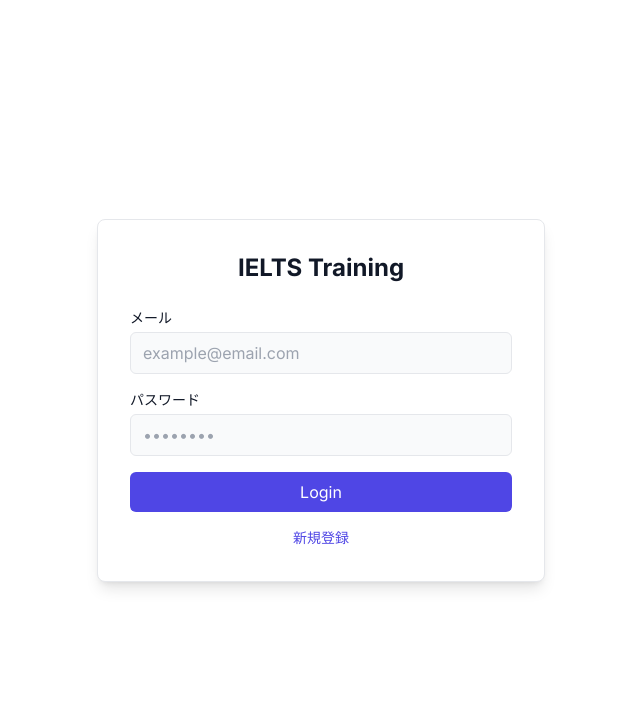
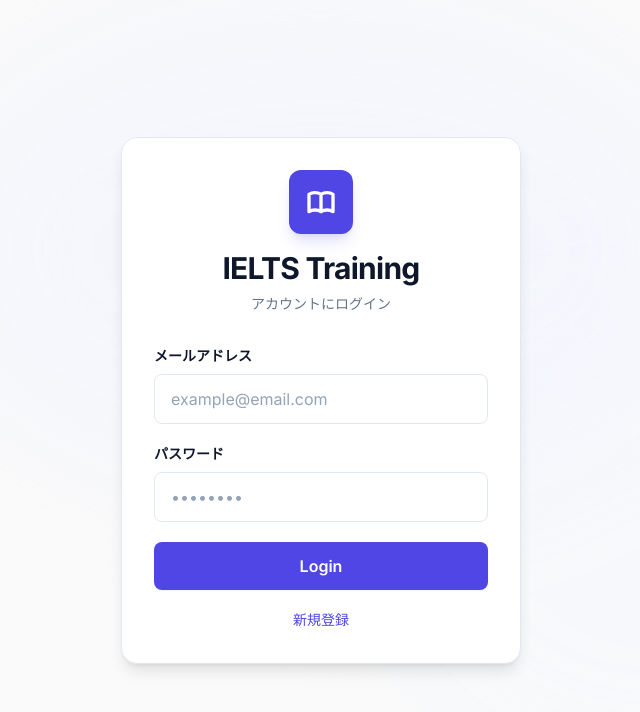
Before and after one commit to RikuTerayama/IELTS-Training, a Next.js app: page /login in a window 1280 px wide. Shown: the top 712 px of the page, without its empty margins (319-959 px from the left). Built offline with nearby package versions, Linux system fonts and the light colour scheme; no server answers.

Commit message:
Update page.tsx

```diff
--- a/app/(auth)/login/page.tsx
+++ b/app/(auth)/login/page.tsx
@@ -216,15 +216,34 @@ export default function LoginPage() {
   };
 
   return (
-    <div className="flex min-h-screen items-center justify-center bg-bg">
-      <div className="w-full max-w-md rounded-lg bg-surface border border-border p-8 shadow-theme-lg">
-        <h1 className="mb-6 text-center text-2xl font-bold text-text">
+    <div className="flex min-h-screen items-center justify-center bg-[#FAFAFA] text-slate-900 font-sans relative overflow-hidden">
+      {/* 背景装飾（LandingPageスタイル） */}
+      <div className="fixed inset-0 z-0 overflow-hidden pointer-events-none">
+        <div className="absolute top-0 left-1/2 -translate-x-1/2 w-[800px] h-[500px] bg-indigo-50/60 rounded-[100%] blur-3xl opacity-70" />
+        <div className="absolute bottom-0 right-0 w-[600px] h-[500px] bg-blue-50/40 rounded-[100%] blur-3xl opacity-60" />
+      </div>
+
+      {/* ログインフォームカード */}
+      <div className="relative z-10 w-full max-w-md px-6">
+        <div className="rounded-2xl bg-white border border-slate-200 p-8 shadow-lg">
+          {/* ロゴとタイトル */}
+          <div className="text-center mb-8">
+            <div className="inline-flex items-center justify-center w-16 h-16 bg-indigo-600 rounded-xl mb-4 shadow-lg shadow-indigo-500/20">
+              <svg className="w-8 h-8 text-white" fill="none" viewBox="0 0 24 24" stroke="currentColor" strokeWidth={2.5}>
+                <path strokeLinecap="round" strokeLinejoin="round" d="M12 6.253v13m0-13C10.832 5.477 9.246 5 7.5 5S4.168 5.477 3 6.253v13C4.168 18.477 5.754 18 7.5 18s3.332.477 4.5 1.253m0-13C13.168 5.477 14.754 5 16.5 5c1.747 0 3.332.477 4.5 1.253v13C19.832 18.477 18.247 18 16.5 18c-1.746 0-3.332.477-4.5 1.253" />
+              </svg>
+            </div>
+            <h1 className="text-3xl font-bold tracking-tight text-slate-900 mb-2">
               IELTS Training
             </h1>
-        <form onSubmit={handleSubmit} className="space-y-4">
+            <p className="text-sm text-slate-500">
+              {isSignUp ? '新規アカウントを作成' : 'アカウントにログイン'}
+            </p>
+          </div>
+          <form onSubmit={handleSubmit} className="space-y-5">
             <div>
-            <label htmlFor="email" className="block text-sm font-medium text-text">
-              メール
+              <label htmlFor="email" className="block text-sm font-semibold text-slate-900 mb-2">
+                メールアドレス
               </label>
               <input
                 id="email"
@@ -234,11 +253,11 @@ export default function LoginPage() {
                 autoComplete="email"
                 required
                 placeholder="example@email.com"
-              className="mt-1 block w-full rounded-md border border-border bg-surface-2 px-3 py-2 text-gray-900 placeholder:text-placeholder focus:border-primary focus:outline-none focus:ring-2 focus:ring-primary/20 transition-all duration-200"
+                className="w-full rounded-lg border border-slate-200 bg-white px-4 py-3 text-slate-900 placeholder:text-slate-400 focus:border-indigo-500 focus:outline-none focus:ring-2 focus:ring-indigo-500/20 transition-all duration-200"
               />
             </div>
             <div>
-            <label htmlFor="password" className="block text-sm font-medium text-text">
+              <label htmlFor="password" className="block text-sm font-semibold text-slate-900 mb-2">
                 パスワード
               </label>
               <input
@@ -249,44 +268,57 @@ export default function LoginPage() {
                 autoComplete={isSignUp ? "new-password" : "current-password"}
                 required
                 placeholder="••••••••"
-              className="mt-1 block w-full rounded-md border border-border bg-surface-2 px-3 py-2 text-gray-900 placeholder:text-placeholder focus:border-primary focus:outline-none focus:ring-2 focus:ring-primary/20 transition-all duration-200"
+                className="w-full rounded-lg border border-slate-200 bg-white px-4 py-3 text-slate-900 placeholder:text-slate-400 focus:border-indigo-500 focus:outline-none focus:ring-2 focus:ring-indigo-500/20 transition-all duration-200"
               />
             </div>
             {error && (
-            <div className="rounded-md bg-danger/10 border border-danger/20 p-3 text-sm text-danger">
-              {error}
+              <div className="rounded-xl bg-red-50 border border-red-200 p-4 text-sm text-red-900">
+                <div className="flex items-start gap-2">
+                  <svg className="w-5 h-5 text-red-600 shrink-0 mt-0.5" fill="none" viewBox="0 0 24 24" stroke="currentColor" strokeWidth={2}>
+                    <path strokeLinecap="round" strokeLinejoin="round" d="M12 8v4m0 4h.01M21 12a9 9 0 11-18 0 9 9 0 0118 0z" />
+                  </svg>
+                  <div className="flex-1">{error}</div>
+                </div>
               </div>
             )}
             {signUpSuccess && (
-            <div className="rounded-md bg-success-bg/50 border border-success-border/50 p-3 text-sm text-success">
-              <p className="mb-2">サインアップが完了しました！</p>
+              <div className="rounded-xl bg-emerald-50 border border-emerald-200 p-4 text-sm text-emerald-900">
+                <div className="flex items-start gap-2 mb-3">
+                  <svg className="w-5 h-5 text-emerald-600 shrink-0 mt-0.5" fill="none" viewBox="0 0 24 24" stroke="currentColor" strokeWidth={2}>
+                    <path strokeLinecap="round" strokeLinejoin="round" d="M9 12l2 2 4-4m6 2a9 9 0 11-18 0 9 9 0 0118 0z" />
+                  </svg>
+                  <div className="flex-1">
+                    <p className="font-semibold mb-1">サインアップが完了しました！</p>
                     <p className="mb-2">確認メールを送信しました。メールボックス（スパムフォルダも含む）を確認してください。</p>
                     <button
                       type="button"
                       onClick={handleResendConfirmation}
                       disabled={resendingEmail}
-                className="text-link hover:text-link-hover underline transition-colors duration-200 disabled:opacity-50 disabled:cursor-not-allowed"
+                      className="text-emerald-700 hover:text-emerald-900 underline font-medium transition-colors duration-200 disabled:opacity-50 disabled:cursor-not-allowed"
                     >
                       {resendingEmail ? '送信中...' : '確認メールを再送信'}
                     </button>
+                  </div>
+                </div>
               </div>
             )}
             <button
               type="submit"
               disabled={loading || signUpSuccess}
-            className="w-full rounded-md bg-primary px-4 py-2 text-primary-foreground hover:bg-primary-hover disabled:bg-text-muted disabled:cursor-not-allowed transition-colors duration-200 focus-visible:outline-2 focus-visible:outline-offset-2 focus-visible:outline-focus-ring"
+              className="w-full rounded-lg bg-indigo-600 px-4 py-3 text-white font-semibold hover:bg-indigo-700 shadow-sm disabled:opacity-50 disabled:cursor-not-allowed transition-all duration-200 active:scale-95 focus-visible:outline-2 focus-visible:outline-offset-2 focus-visible:outline-indigo-500"
             >
               {loading ? '処理中...' : isSignUp ? 'Sign Up' : 'Login'}
             </button>
             <button
               type="button"
               onClick={() => setIsSignUp(!isSignUp)}
-            className="w-full text-sm text-link hover:text-link-hover transition-colors duration-200"
+              className="w-full text-sm text-indigo-600 hover:text-indigo-700 font-medium transition-colors duration-200"
             >
               {isSignUp ? '既にアカウントをお持ちですか？' : '新規登録'}
             </button>
           </form>
         </div>
       </div>
+    </div>
   );
 }
```
Lines whose indentation alone changed are shown as unchanged.
